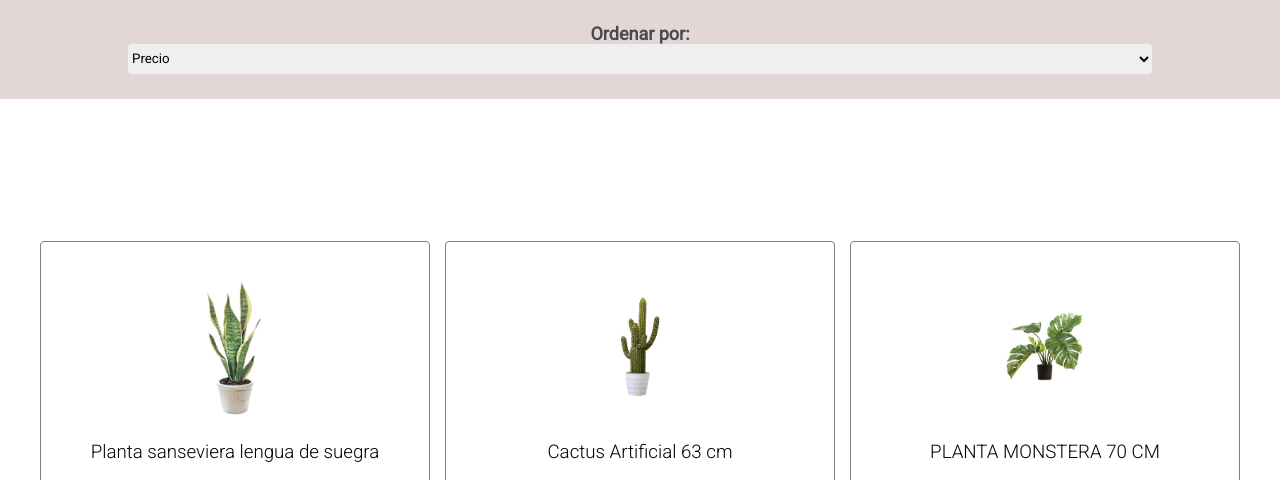
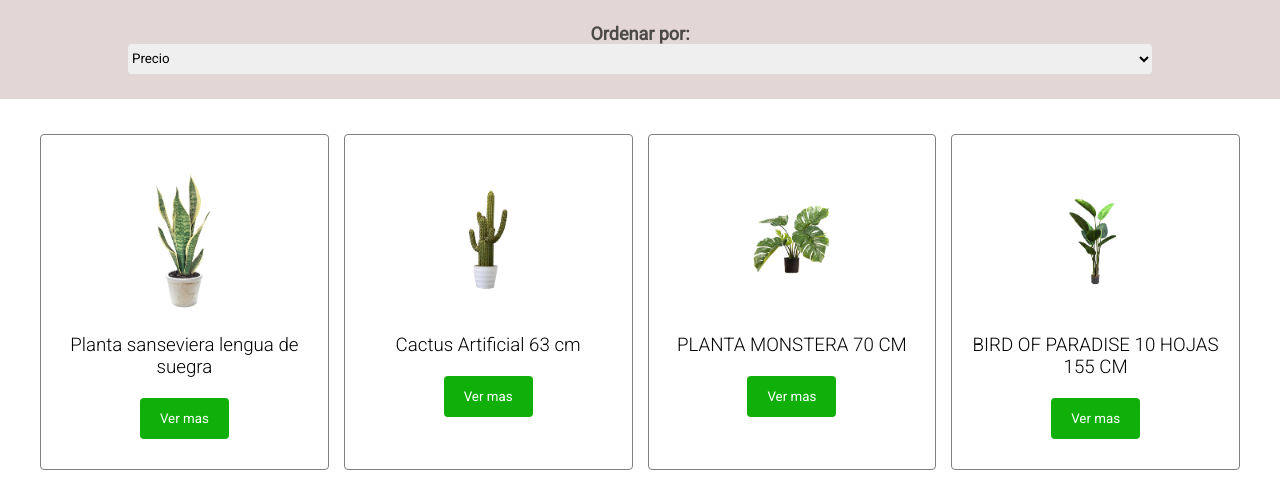
Before and after one commit to Luisoswaldo26/Desafio-Final-Animaciones, a plain HTML site: page index.html in a window 1280 px wide. Shown: the part 83-563 px from the top of the page. Drawn offline with nearby package versions, Linux system fonts and the light colour scheme.

Commit message:
correccion

```diff
--- a/assets/styles/style.css
+++ b/assets/styles/style.css
@@ -176,7 +176,7 @@
 @media (min-width: 576px){
     .grid-container{
         display: grid;
-        grid-template-rows: 1fr 1fr 8fr 1fr;
+        grid-template-rows: 1fr 1fr 9fr 1fr;
         grid-template-areas:
             'navbar navbar'
             'selector selector'
@@ -251,7 +251,7 @@
     }
     .cards{
         display: grid;
-        grid-template-columns: repeat(auto-fill, minmax( 300px, 1fr));
+        grid-template-columns: repeat(auto-fill, minmax( 250px, 1fr));
         margin: 20px;
         padding: 10px 20px;
         text-align: center;
```
